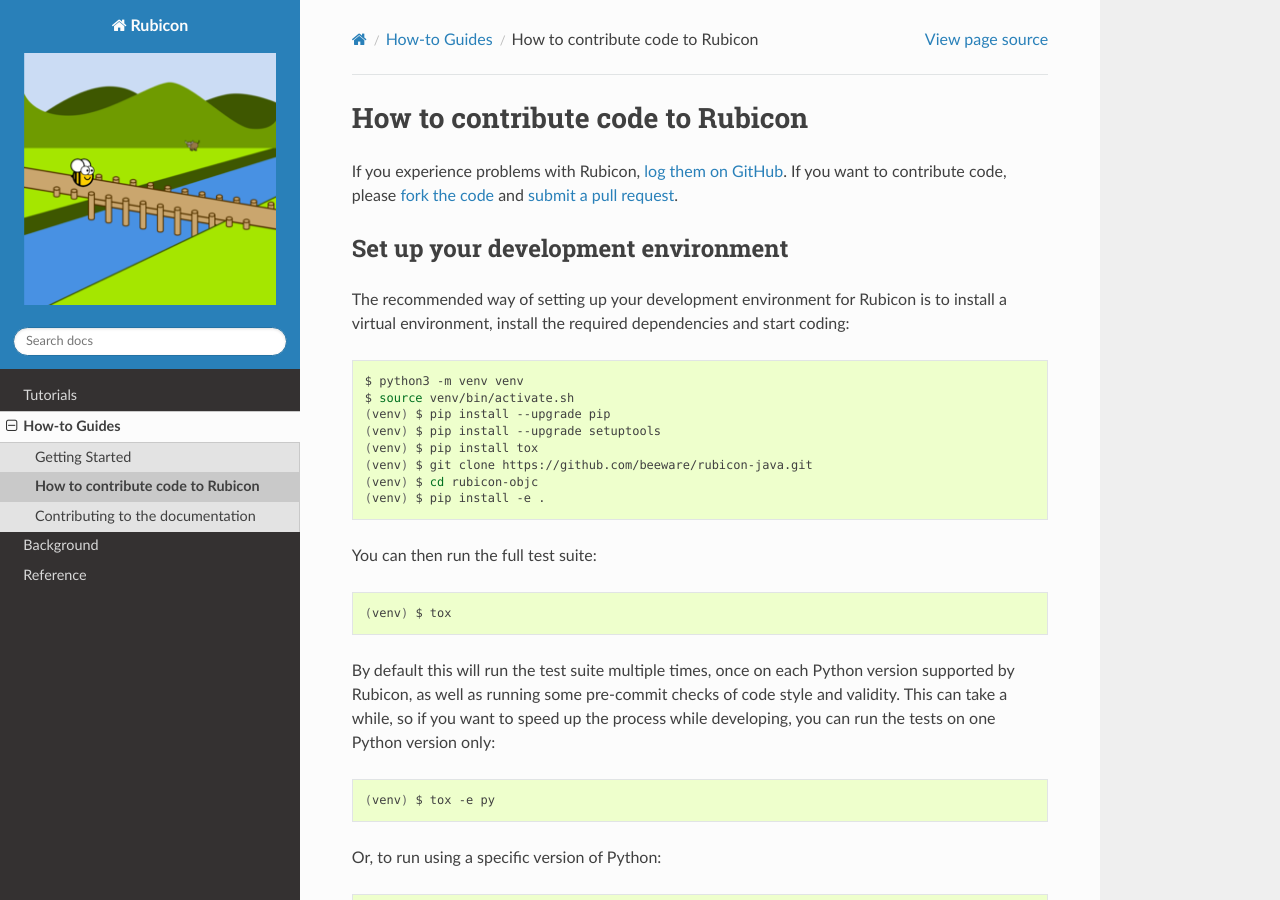
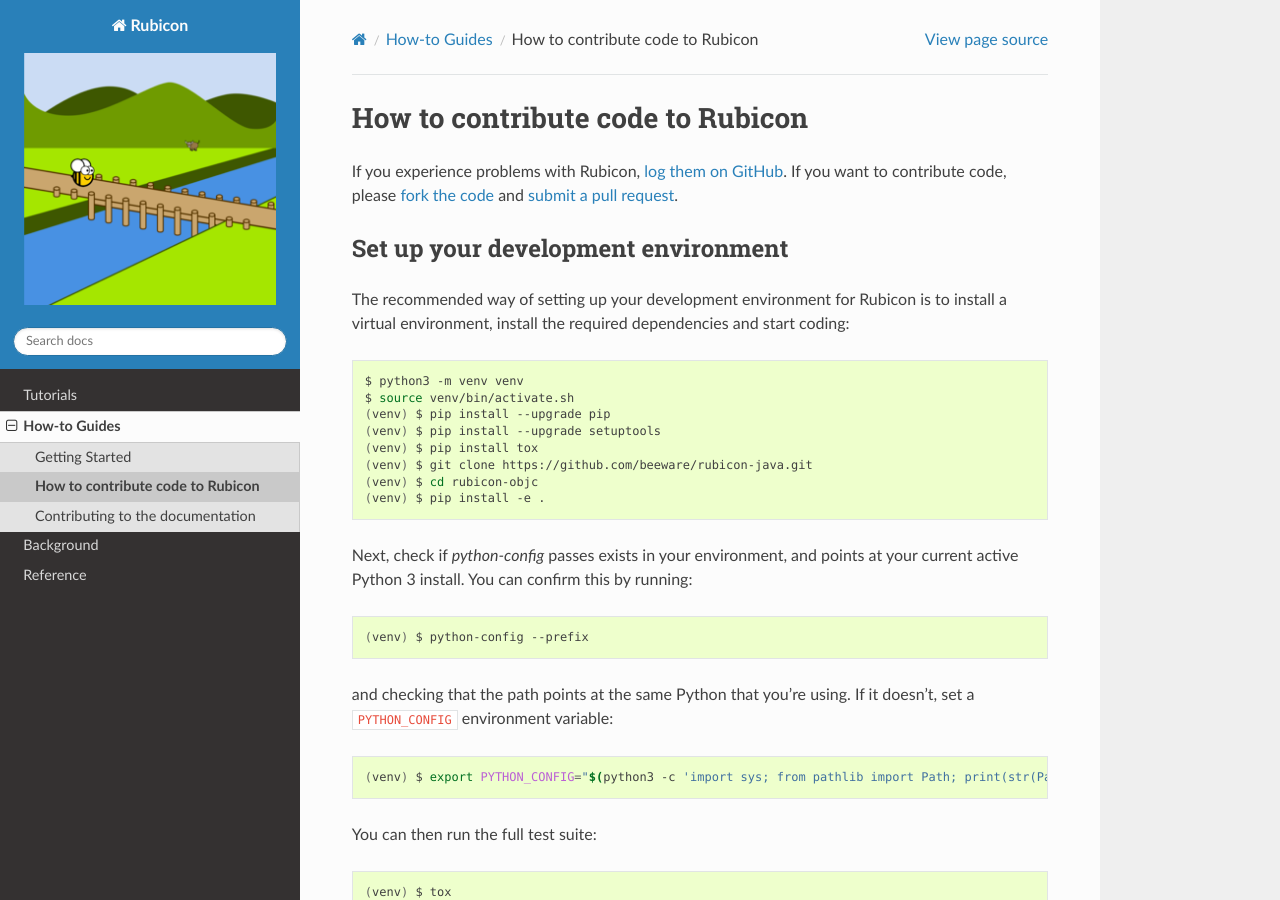
Before and after one commit to beeware/rubicon-java, a Sphinx documentation site: the page built from docs/how-to/contribute-code.rst, in a window 1280 px wide and 900 px high. Built offline with Sphinx 7.4.7 and the Read the Docs theme 2.0.0, drawn with Linux system fonts in a browser that asks for light colours.

```diff
--- a/docs/how-to/contribute-code.rst
+++ b/docs/how-to/contribute-code.rst
@@ -29,6 +29,20 @@
     (venv) $ cd rubicon-objc
     (venv) $ pip install -e .
 
+Next, check if `python-config` passes exists in your environment, and points at
+your current active Python 3 install. You can confirm this by running:
+
+.. code-block:: sh
+
+   (venv) $ python-config --prefix
+
+and checking that the path points at the same Python that you're using. If it
+doesn't, set a ``PYTHON_CONFIG`` environment variable:
+
+.. code-block:: sh
+
+    (venv) $ export PYTHON_CONFIG="$(python3 -c 'import sys; from pathlib import Path; print(str(Path(sys.executable).resolve()) + "-config")')"
+
 You can then run the full test suite:
 
 .. code-block:: sh
```
Also changed, not shown: README.rst (+13 -9 lines), 3 other files.
